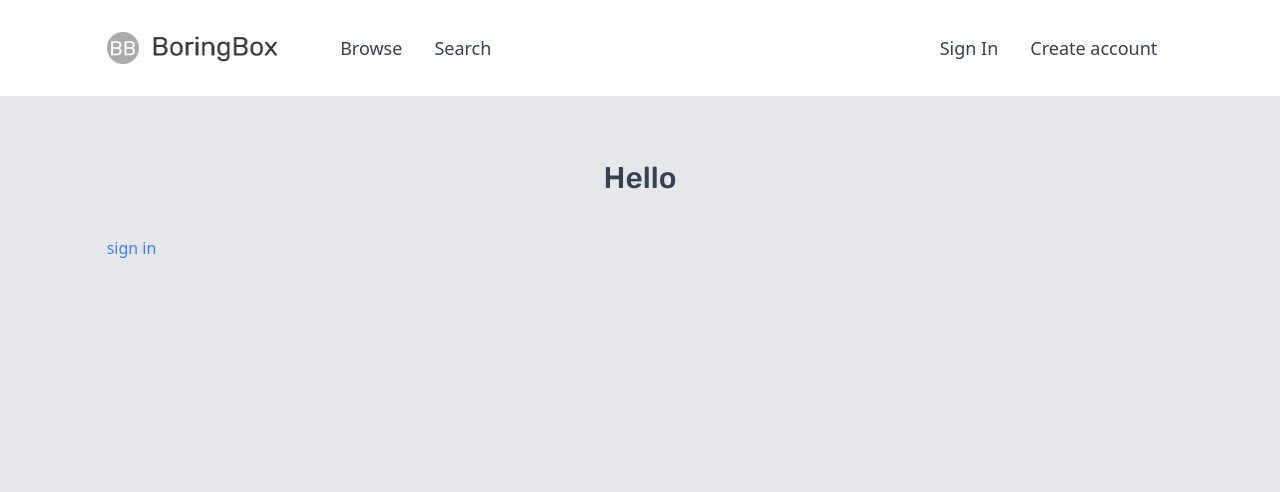
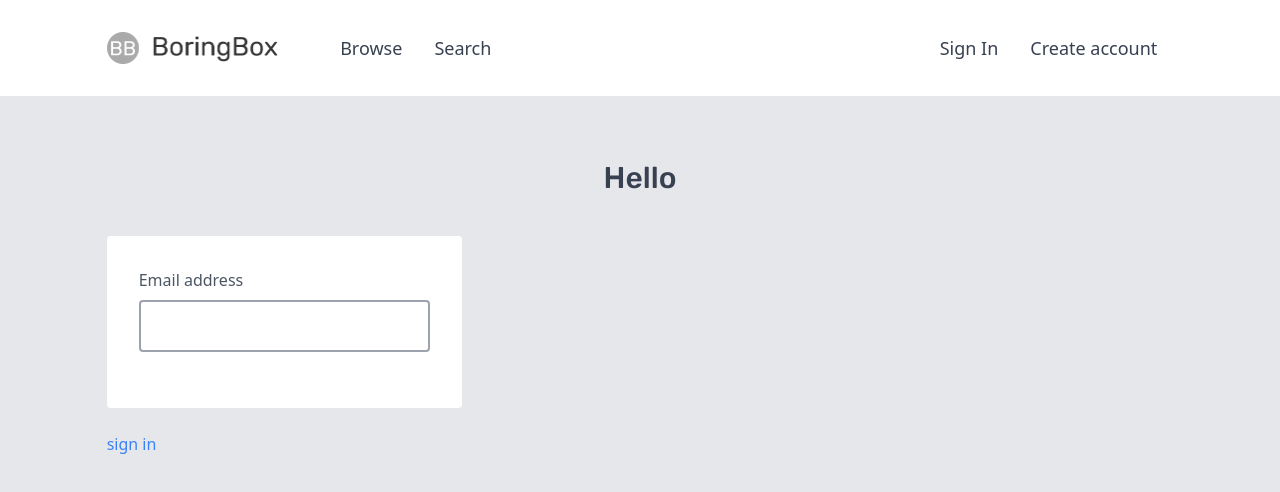
Before and after one commit to lozynskyi/snippetclient, a Nuxt app: page /auth/signin in a window 1280 px wide. Shown: the top 492 px of the page. Built offline with nearby package versions, Linux system fonts and the light colour scheme; no server answers; what tailwindcss-transforms would draw is missing.

Commit message:
Add lables

```diff
--- a/pages/auth/signin.vue
+++ b/pages/auth/signin.vue
@@ -3,12 +3,27 @@
     <div class="flex flex-col items-center">
       <h1 class="text-3xl text-gray-700 font-medium mb-10"> Hello </h1>
     </div>
+
+    <form action="#" class="bg-white p-8 rounded w-full md:w-6/12 lg:w-4/12 mb-6" onclick.prevent="">
+      <div class="mb-6">
+        <label for="email" class="block text-gray-600 font-medium mb-2">Email address</label>
+        <input
+          type="text"
+          name="email"
+          id="email"
+          class="border-2 border-gray-400 rounded block w-full p-3"
+        >
+
+      </div>
+    </form>
     <a href="" @click.prevent="submit">sign in</a>
   </div>
 </template>
 
 <script>
+  import Index from "@/pages";
   export default {
+    components: {Index},
     methods: {
       async submit() {
         await this.$auth.loginWith('local', {
```
